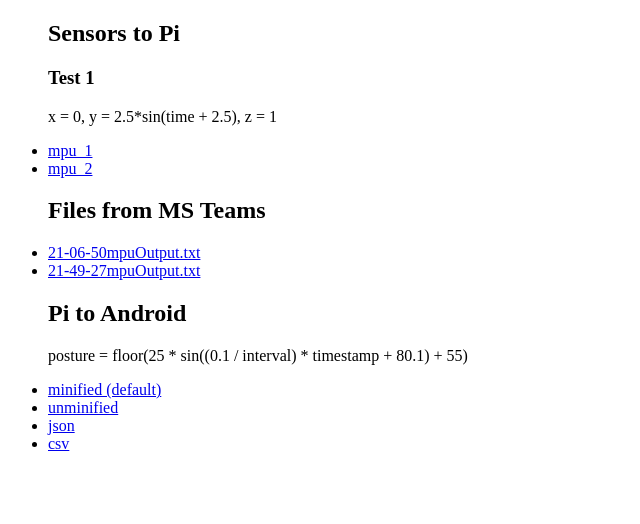
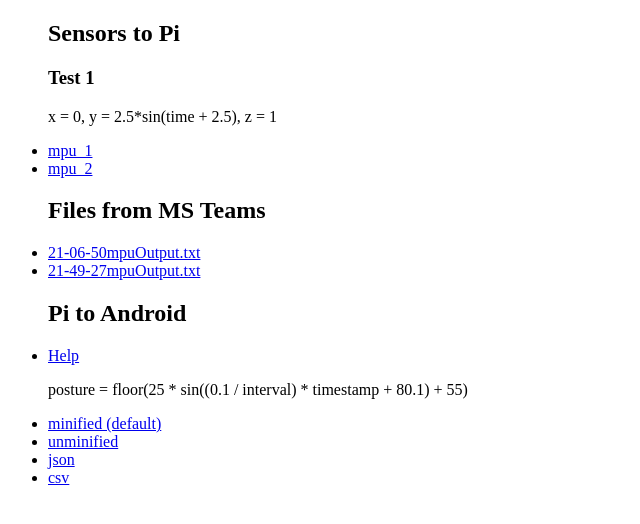
Before and after one commit to jacobsieradzki/vitruvian-mock-service, a Next.js app: page / in a window 1280 px wide. Shown: the top 524 px of the page, without its empty margins (0-640 px from the left). Built offline with nearby package versions, Linux system fonts and the light colour scheme.

Commit message:
Added help page

```diff
--- a/pages/index.js
+++ b/pages/index.js
@@ -40,6 +40,8 @@ export default function Index() {
 
       <h2>Pi to Android</h2>
 
+      <ItemLink href="app/help" name="Help" />
+
       <AppItem
         label="posture = floor(25 * sin((0.1 / interval) * timestamp + 80.1) + 55)"
         href="app/test1?" />
```
